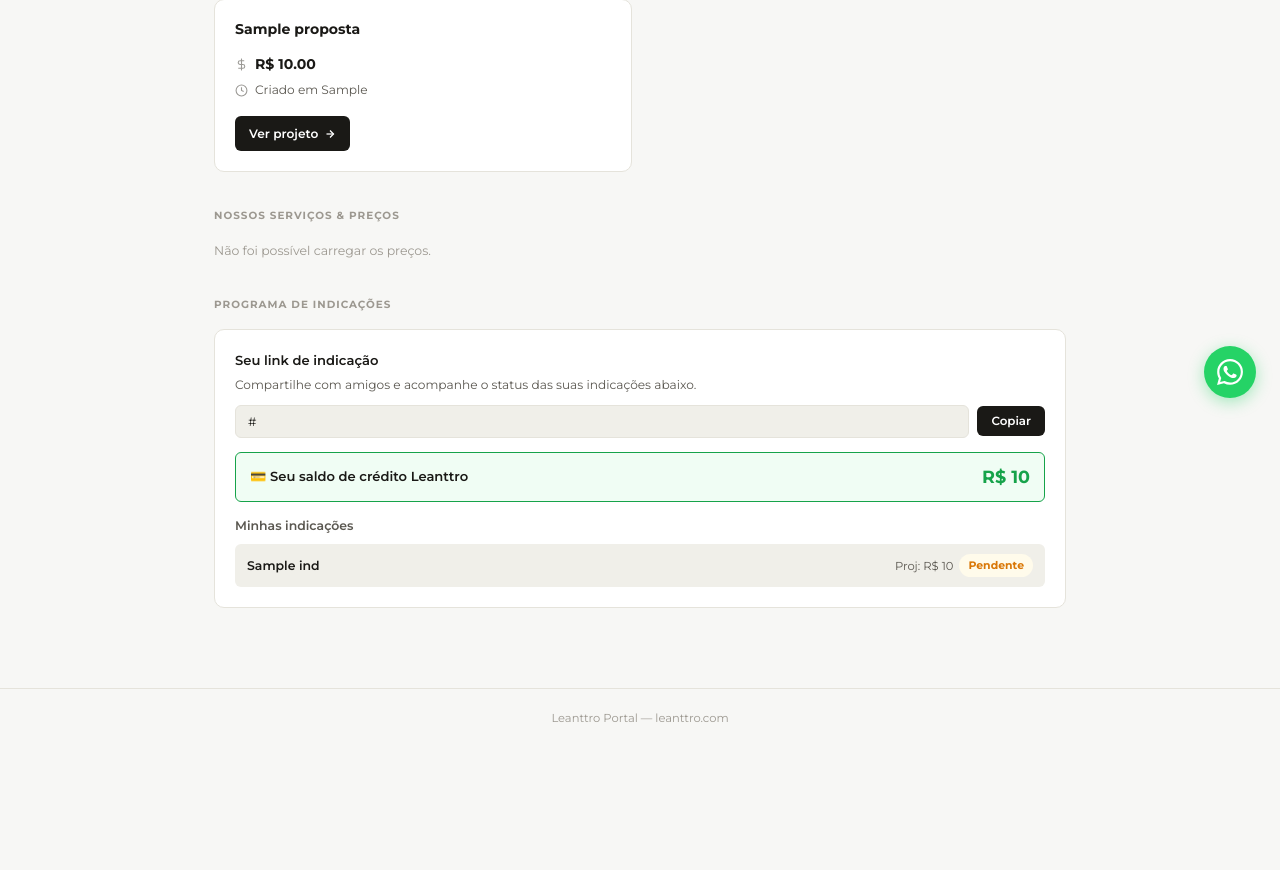
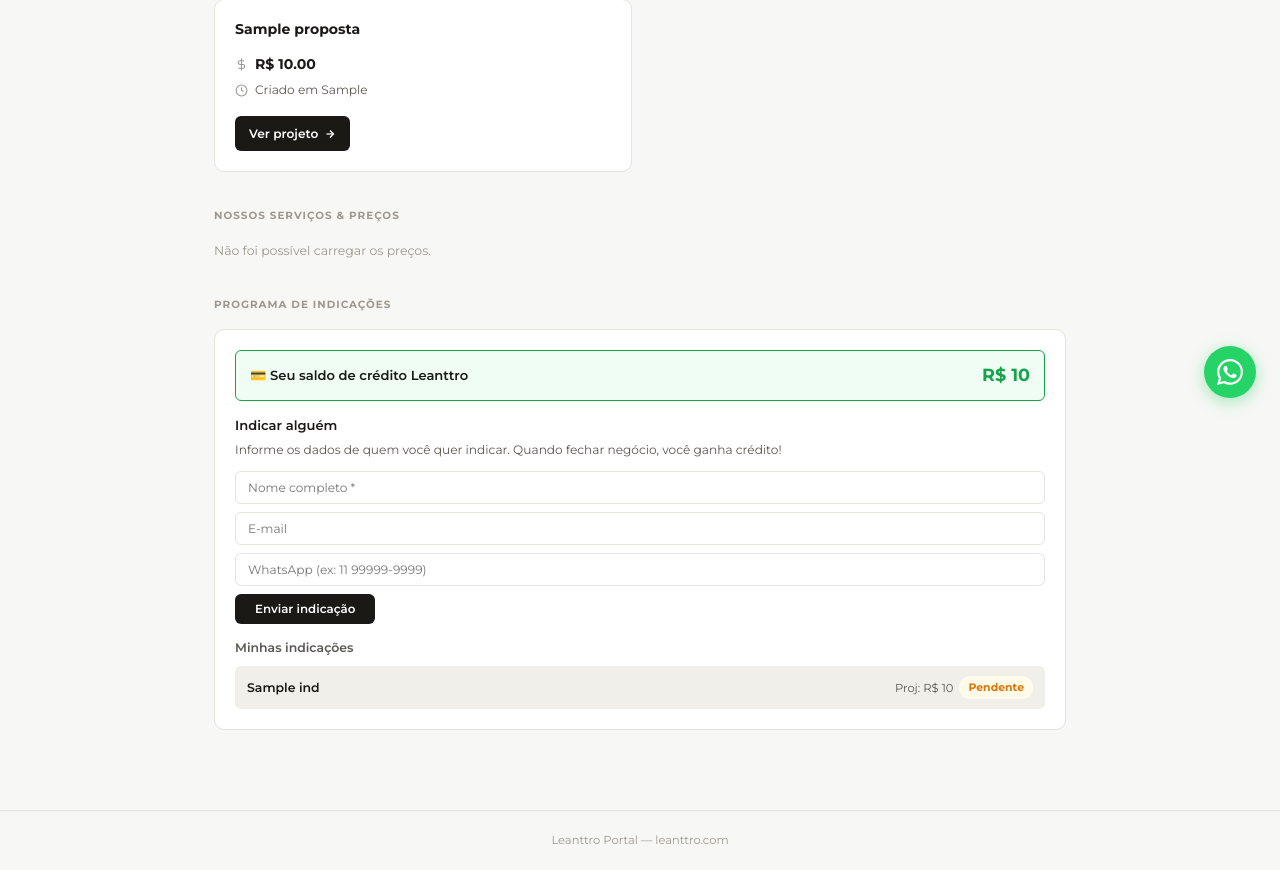
Before and after one commit to leanttro/leanttro_p, a Flask app: template templates/portal/portal_cliente.html in a window 1280 px wide. Shown: the part 378-1248 px from the top of the page. Before the commit the page ends 1100 px from the top, so only its background shows below. Run offline with Flask 3, Linux system fonts and the light colour scheme; the template is opened without the code that fills it: most values are stand-ins (such as "Sample title", 1, 10 or a date in 2020); grey boxes marked "Sample" are stand-in pictures; some libraries are stand-ins or nearby versions.

Commit message:
Update portal_cliente.html

```diff
--- a/templates/portal/portal_cliente.html
+++ b/templates/portal/portal_cliente.html
@@ -312,14 +312,8 @@ footer a:hover{color:var(--accent)}
   <div style="margin-top:36px">
     <div class="section-title">Programa de indicações</div>
     <div class="indica-box">
-      <div>
-        <div style="font-size:.82rem;font-weight:600;color:var(--text);margin-bottom:4px">Seu link de indicação</div>
-        <div style="font-size:.76rem;color:var(--text2);margin-bottom:10px">Compartilhe com amigos e acompanhe o status das suas indicações abaixo.</div>
-        <div class="indica-link-row">
-          <input class="indica-link-input" id="indica-link" readonly value="{{ indica_link or '' }}">
-          <button class="indica-copy-btn" onclick="copiarLink()">Copiar</button>
-        </div>
-      </div>
+
+      <!-- Saldo de crédito -->
       {% set saldo = namespace(total=0) %}
       {% for ind in indicacoes %}{% if ind.credito_liberado %}{% set saldo.total = saldo.total + ind.credito_liberado %}{% endif %}{% endfor %}
       {% if saldo.total > 0 %}
@@ -328,6 +322,23 @@ footer a:hover{color:var(--accent)}
         <span class="indica-saldo-valor">R$ {{ saldo.total|int }}</span>
       </div>
       {% endif %}
+
+      <!-- Formulário de nova indicação -->
+      <div>
+        <div style="font-size:.82rem;font-weight:600;color:var(--text);margin-bottom:4px">Indicar alguém</div>
+        <div style="font-size:.76rem;color:var(--text2);margin-bottom:12px">Informe os dados de quem você quer indicar. Quando fechar negócio, você ganha crédito!</div>
+        <div style="display:flex;flex-direction:column;gap:8px" id="indica-form">
+          <input class="indica-link-input" id="indica-nome" type="text" placeholder="Nome completo *" style="background:#fff;cursor:text">
+          <input class="indica-link-input" id="indica-email" type="email" placeholder="E-mail" style="background:#fff;cursor:text">
+          <input class="indica-link-input" id="indica-wpp" type="tel" placeholder="WhatsApp (ex: 11 99999-9999)" style="background:#fff;cursor:text">
+          <button class="indica-copy-btn" id="indica-enviar-btn" onclick="enviarIndicacao()" style="align-self:flex-start;padding:8px 20px">
+            Enviar indicação
+          </button>
+          <div id="indica-feedback" style="display:none;font-size:.76rem;border-radius:6px;padding:8px 12px;margin-top:2px"></div>
+        </div>
+      </div>
+
+      <!-- Lista de indicações anteriores -->
       <div>
         <div style="font-size:.78rem;font-weight:600;color:var(--text2);margin-bottom:8px">Minhas indicações</div>
         <div class="indica-list" id="indica-list">
@@ -347,10 +358,11 @@ footer a:hover{color:var(--accent)}
             </div>
             {% endfor %}
           {% else %}
-            <div class="indica-empty">Nenhuma indicação ainda. Compartilhe seu link!</div>
+            <div class="indica-empty" id="indica-empty-msg">Nenhuma indicação ainda. Use o formulário acima!</div>
           {% endif %}
         </div>
       </div>
+
     </div>
   </div>
 
@@ -409,10 +421,8 @@ async function carregarPrecos() {
     const section = document.getElementById('precos-section');
     const ativos = (data.produtos || data).filter(p => p.ativo !== false);
     if (!ativos.length) { section.innerHTML = '<div style="color:var(--text3);font-size:.78rem">Nenhum serviço disponível no momento.</div>'; return; }
-
     const produtos   = ativos.filter(p => p.tipo === 'loja');
     const portfolios = ativos.filter(p => p.tipo === 'portfolio' || !p.tipo);
-
     let html = '';
     if (produtos.length) {
       html += `<div><div class="precos-subsection-label">Produtos &amp; Acesso</div><div class="precos-list">${
@@ -432,15 +442,91 @@ async function carregarPrecos() {
     document.getElementById('precos-section').innerHTML = '<div style="color:var(--text3);font-size:.78rem">Não foi possível carregar os preços.</div>';
   }
 }
-function copiarLink() {
-  const inp = document.getElementById('indica-link');
-  if (!inp.value) return;
-  navigator.clipboard.writeText(inp.value).then(() => {
-    const btn = document.querySelector('.indica-copy-btn');
-    btn.textContent = 'Copiado!';
-    setTimeout(() => btn.textContent = 'Copiar', 2000);
-  });
+
+// Máscara WhatsApp
+document.getElementById('indica-wpp').addEventListener('input', function () {
+  let v = this.value.replace(/\D/g, '').slice(0, 11);
+  if (v.length > 6) v = '(' + v.slice(0,2) + ') ' + v.slice(2,7) + '-' + v.slice(7);
+  else if (v.length > 2) v = '(' + v.slice(0,2) + ') ' + v.slice(2);
+  else if (v.length > 0) v = '(' + v;
+  this.value = v;
+});
+
+// Pega o slug do cliente a partir da URL do portal
+const _INDICA_SLUG = (function() {
+  // Tenta /c/<slug> ou extrai do indica_link injetado pelo Jinja
+  const indicaLink = "{{ indica_link or '' }}";
+  const m = indicaLink.match(/[?&]ref=([^&]+)/);
+  return m ? m[1] : '';
+})();
+
+async function enviarIndicacao() {
+  const nome  = document.getElementById('indica-nome').value.trim();
+  const email = document.getElementById('indica-email').value.trim();
+  const wpp   = document.getElementById('indica-wpp').value.trim();
+  const fb    = document.getElementById('indica-feedback');
+  const btn   = document.getElementById('indica-enviar-btn');
+
+  if (!nome) {
+    fb.style.display = 'block';
+    fb.style.background = '#fef2f2';
+    fb.style.color = '#b91c1c';
+    fb.textContent = 'O nome do indicado é obrigatório.';
+    document.getElementById('indica-nome').focus();
+    return;
+  }
+  if (!_INDICA_SLUG) {
+    fb.style.display = 'block';
+    fb.style.background = '#fef2f2';
+    fb.style.color = '#b91c1c';
+    fb.textContent = 'Não foi possível identificar seu perfil. Recarregue a página.';
+    return;
+  }
+
+  btn.disabled = true;
+  btn.textContent = 'Enviando…';
+  fb.style.display = 'none';
+
+  try {
+    const res = await fetch('/indicar/' + _INDICA_SLUG, {
+      method: 'POST',
+      headers: {'Content-Type': 'application/json'},
+      body: JSON.stringify({ nome_indicado: nome, email_indicado: email || null, whatsapp_indicado: wpp || null }),
+    });
+    const data = await res.json().catch(() => ({}));
+    if (res.ok && data.ok) {
+      document.getElementById('indica-nome').value  = '';
+      document.getElementById('indica-email').value = '';
+      document.getElementById('indica-wpp').value   = '';
+      fb.style.display = 'block';
+      fb.style.background = '#f0fdf4';
+      fb.style.color = '#15803d';
+      fb.textContent = '✓ Indicação enviada! Nossa equipe vai entrar em contato em breve.';
+      // Adiciona na lista sem reload
+      const lista = document.getElementById('indica-list');
+      const empty = document.getElementById('indica-empty-msg');
+      if (empty) empty.remove();
+      const item = document.createElement('div');
+      item.className = 'indica-item';
+      item.innerHTML = `<span class="indica-item-nome">${nome}</span><span class="indica-item-status indica-status-novo">Novo</span>`;
+      lista.prepend(item);
+    } else {
+      fb.style.display = 'block';
+      fb.style.background = '#fef2f2';
+      fb.style.color = '#b91c1c';
+      fb.textContent = data.erro || 'Não foi possível registrar. Tente novamente.';
+    }
+  } catch(e) {
+    fb.style.display = 'block';
+    fb.style.background = '#fef2f2';
+    fb.style.color = '#b91c1c';
+    fb.textContent = 'Erro de conexão. Verifique sua internet.';
+  } finally {
+    btn.disabled = false;
+    btn.textContent = 'Enviar indicação';
+  }
 }
+
 carregarPrecos();
 </script>
 
```
